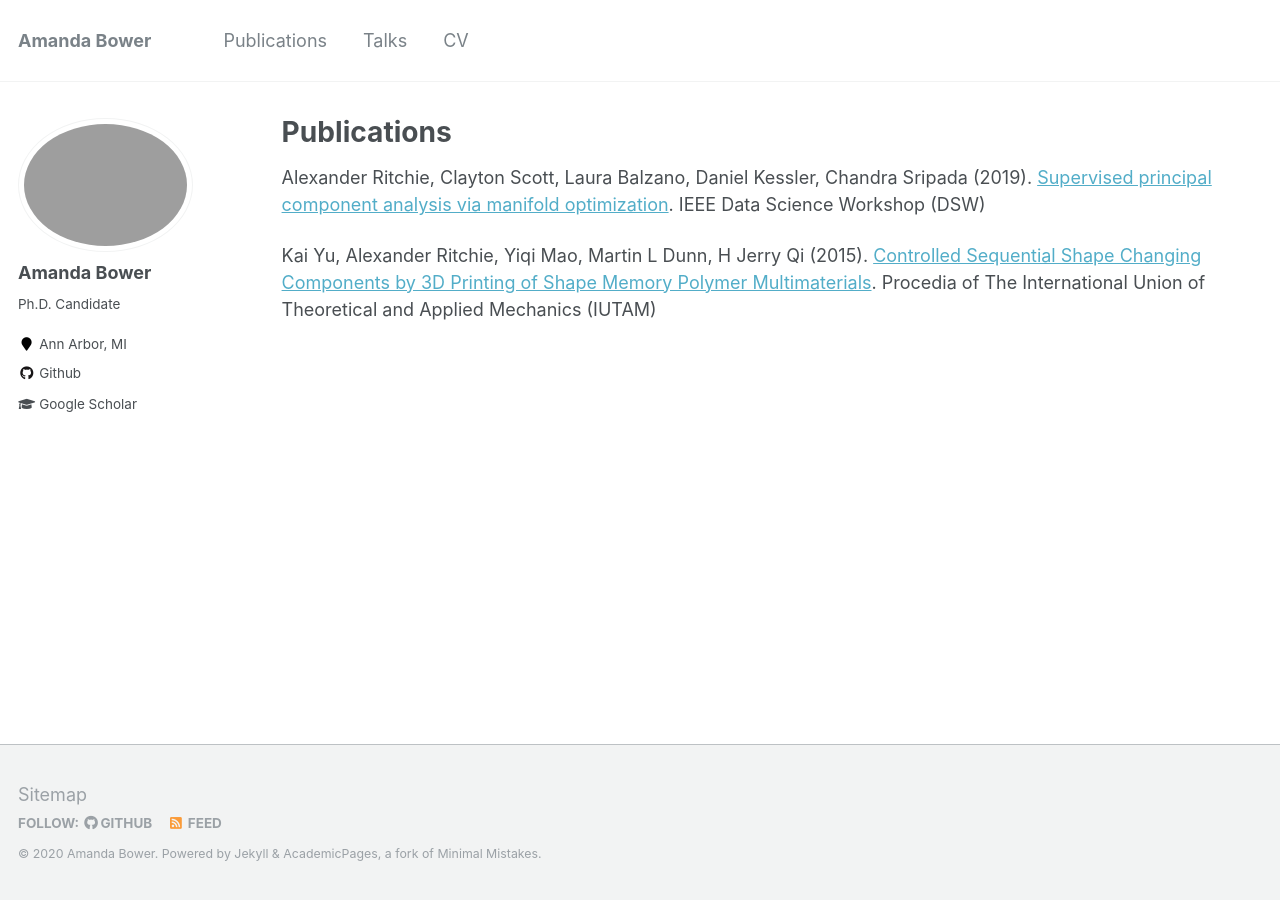
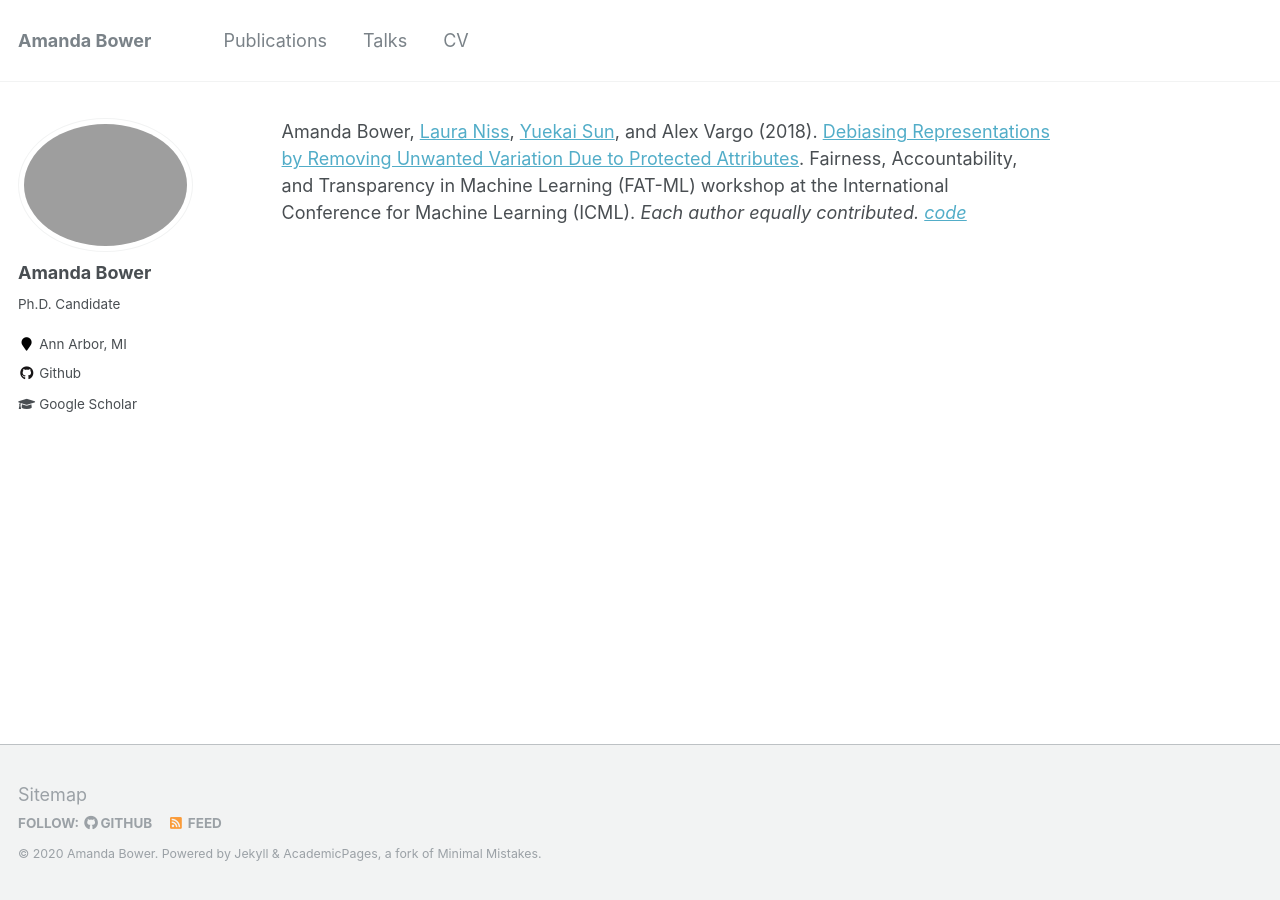
Before and after one commit to Amandarg/amandarg.github.io, a Jekyll site: the page built from _pages/publications.md, in a window 1280 px wide. Built offline with Jekyll 4.4.1, drawn with Linux system fonts in a browser that asks for light colours; our own code applies the rules of GitHub Pages for plain Markdown files.

Commit message:
Update publications.md

```diff
--- a/_pages/publications.md
+++ b/_pages/publications.md
@@ -1,9 +1 @@
----
-layout: archive
-title: "Publications"
-permalink: /publications/
-author_profile: true
----
-Alexander Ritchie, Clayton Scott, Laura Balzano, Daniel Kessler, Chandra Sripada (2019). [Supervised principal component analysis via manifold optimization](../files/dsw2019lspca.pdf). IEEE Data Science Workshop (DSW)
-
-Kai Yu, Alexander Ritchie, Yiqi Mao, Martin L Dunn, H Jerry Qi (2015). [Controlled Sequential Shape Changing Components by 3D Printing of Shape Memory Polymer Multimaterials](../files/controlled_shape.pdf). Procedia of The International Union of Theoretical and Applied Mechanics (IUTAM)
+Amanda Bower, [Laura Niss](http://lauraniss.com), [Yuekai Sun](http://www-personal.umich.edu/~yuekai/), and Alex Vargo (2018). [Debiasing Representations by Removing Unwanted Variation Due to Protected Attributes](https://arxiv.org/pdf/1807.00461.pdf). Fairness, Accountability, and Transparency in Machine Learning (FAT-ML) workshop at the International Conference for Machine Learning (ICML). <i>Each author equally contributed.<i> [code](https://github.com/Amandarg/debias)
```
